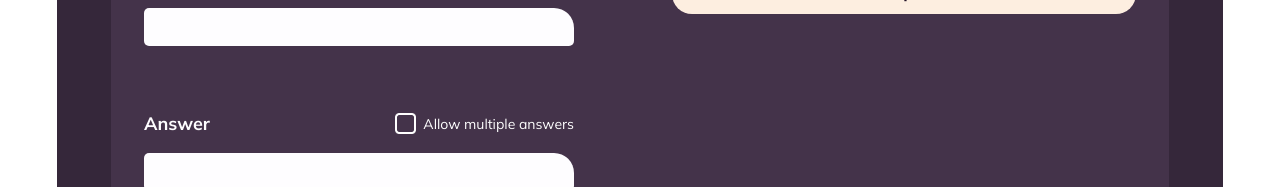
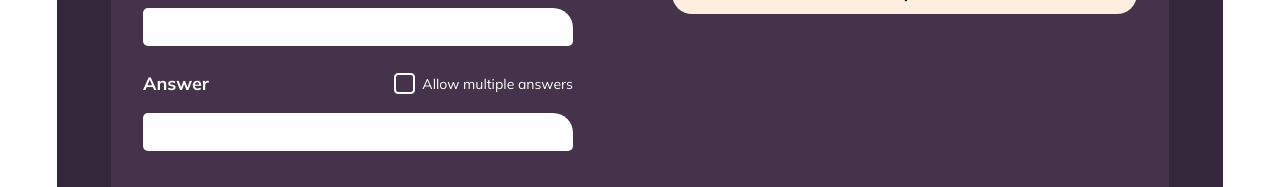
Before and after one commit to BilalAcil/PollApp, an Angular app in the folder poll-app/: page / in a window 1280 px wide. Both pictures are taken after a click on the button "New survey". Shown: the part 460-647 px from the top of the page. Built offline with nearby package versions, Linux system fonts and the light colour scheme; no server answers; the database is empty.

Commit message:
Question imput

```diff
--- a/poll-app/src/app/components/category-select/category-select.scss
+++ b/poll-app/src/app/components/category-select/category-select.scss
@@ -23,7 +23,7 @@
 }
 
 :host(.deadline-category) .trigger {
-  width: 214px;
+  width: 206px;
 }
 
 .trigger:hover,
--- a/poll-app/src/app/components/create-survey-dialog/create-survey-dialog.html
+++ b/poll-app/src/app/components/create-survey-dialog/create-survey-dialog.html
@@ -121,7 +121,7 @@
                 (input)="updateQuestionText(question.id, questionInput.value)"
               />
 
-              <div class="answers-head" [class.multiple]="question.allowMultiple">
+              <div class="answers-head">
                 <span class="field-label">{{
                   translate.t(question.allowMultiple ? 'createSurvey.answersLabel' : 'createSurvey.answerLabel')
                 }}</span>
--- a/poll-app/src/app/components/create-survey-dialog/create-survey-dialog.scss
+++ b/poll-app/src/app/components/create-survey-dialog/create-survey-dialog.scss
@@ -96,7 +96,7 @@ button span {
   flex-direction: column;
   width: 100%;
   gap: 64px;
-  padding: 40px 33px;
+  padding: 40px 32px;
   border-top-left-radius: 5px;
   border-top-right-radius: 80px;
   border-bottom-right-radius: 5px;
@@ -307,12 +307,8 @@ button span {
   display: flex;
   align-items: center;
   justify-content: space-between;
-  margin-top: 64px;
+  margin-top: var(--space-lg);
   margin-bottom: var(--space-md);
-}
-
-.answers-head.multiple {
-  margin-top: var(--space-lg);
 }
 
 .allow-multiple {
```
